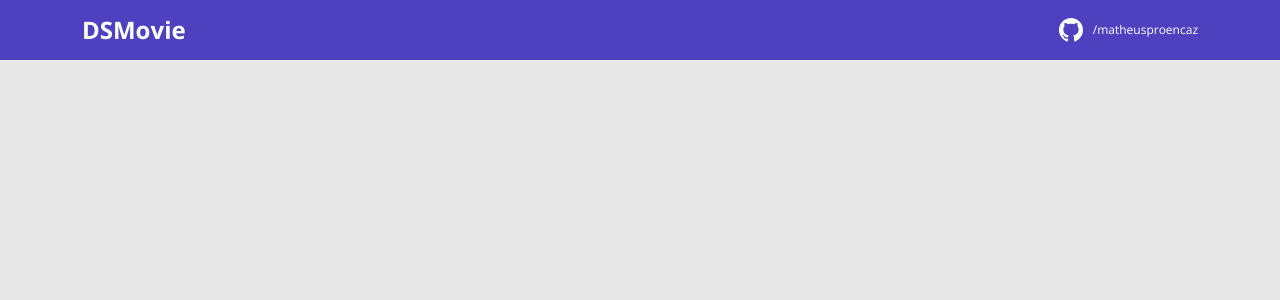
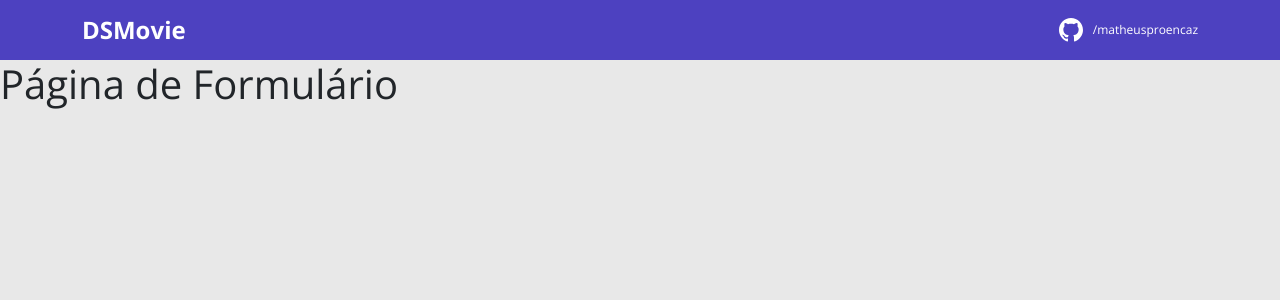
Before and after one commit to matheusproencaz/workshop-dsmovie, a React (Create React App) app in the folder frontend/: page /form/1 in a window 1280 px wide. Shown: the top 300 px of the page. Built offline with nearby package versions, Linux system fonts and the light colour scheme.

Commit message:
Routes/Rotas

```diff
--- a/frontend/package.json
+++ b/frontend/package.json
@@ -10,9 +10,11 @@
     "@types/node": "^16.7.13",
     "@types/react": "^17.0.20",
     "@types/react-dom": "^17.0.9",
+    "@types/react-router-dom": "5.3.2",
     "bootstrap": "5.1.3",
     "react": "^17.0.2",
     "react-dom": "^17.0.2",
+    "react-router-dom": "6.2.1",
     "react-scripts": "5.0.0",
     "typescript": "^4.4.2",
     "web-vitals": "^2.1.0"
--- a/frontend/src/App.tsx
+++ b/frontend/src/App.tsx
@@ -1,10 +1,24 @@
-import Navbar from "./compoments/Navbar";
+import {
+  BrowserRouter,
+  Routes,
+  Route
+} from "react-router-dom";
+import Listing from 'pages/Listing';
+import Form from 'pages/Form';
+import Navbar from "components/Navbar";
 
 function App() {
   return (
-    <Navbar/>
+    <BrowserRouter>
+      <Navbar />
+      <Routes>
+        <Route path="/" element={<Listing />} />
+        <Route path="/form">
+          <Route path=":movieId" element={<Form />} />
+        </Route>
+      </Routes>
+    </BrowserRouter>
   );
-
 }
 
 export default App;
--- /dev/null
+++ b/frontend/src/pages/Form/index.tsx
@@ -0,0 +1,9 @@
+function Form(){
+
+    return (
+        <h1>Página de Formulário</h1>
+    );
+
+}
+
+export default Form;
--- /dev/null
+++ b/frontend/src/pages/Listing/index.tsx
@@ -0,0 +1,9 @@
+function Listing(){
+
+    return (
+        <h1>Página de Listagem</h1>
+    );
+
+}
+
+export default Listing;
```
Also changed, not shown: frontend/src/components/Navbar/index.tsx (renamed from frontend/src/compoments/Navbar/index.tsx), frontend/src/components/Navbar/styles.css (renamed from frontend/src/compoments/Navbar/styles.css), 1 other file (tests, documents, lock files or other folders).
